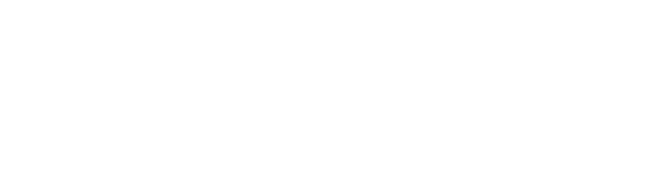
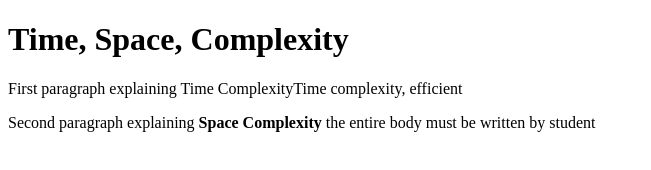
Before and after one commit to acciojob/time-and-space-complexity-suresh-skj, a website: page main.html in a window 1280 px wide. Shown: the whole page, without its empty margins (0-651 px from the left). Drawn offline with Linux system fonts and the light colour scheme.

Commit message:
created a submission

```diff
--- a/main.html
+++ b/main.html
@@ -7,7 +7,9 @@
 </head>
 
 <body>
-	<!-- the entire body must be written by student -->
+	<h1>Time, Space, Complexity</h1>
+	<P>First paragraph explaining Time ComplexityTime complexity, efficient</P>
+	<p>Second paragraph explaining<b> Space Complexity</b> the entire body must be written by student </p>
     <script type="text/javascript" src="./script.js">
 </script>
 
```
